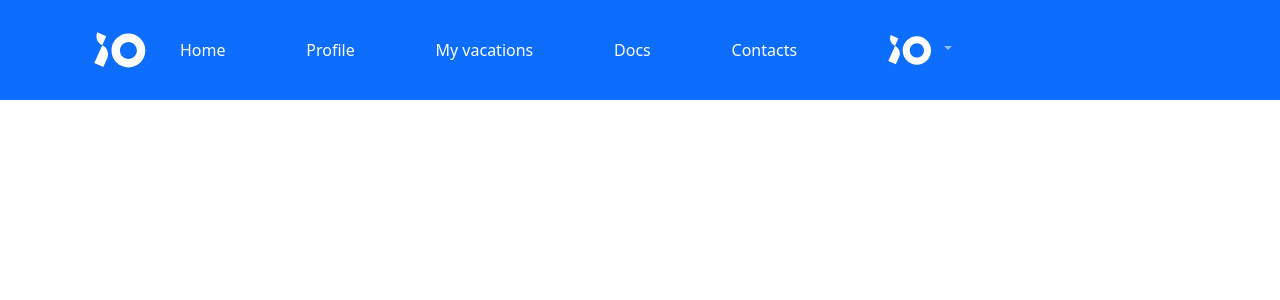
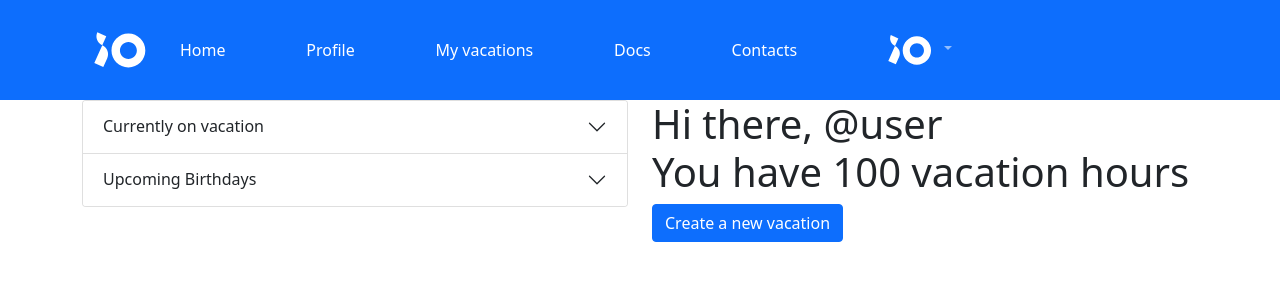
Before and after one commit to kristiyan675/ioPeoplePractise, a React (Create React App) app: page / in a window 1280 px wide. Shown: the top 300 px of the page. Built offline with nearby package versions, Linux system fonts and the light colour scheme.

Commit message:
Add header accordion, button and title

```diff
--- a/src/components/Homepage/Homepage.js
+++ b/src/components/Homepage/Homepage.js
@@ -1,7 +1,38 @@
+import { Button, Accordion, Container, Row, Col } from "react-bootstrap";
 import Navigation from "./Navigation/Navigation";
-
+import classes from "./Homepage.module.scss";
 const Homepage = (props) => {
-  return <Navigation />;
+  return (
+    <header className={classes.header}>
+      <Navigation />
+      <Container>
+        <Row>
+          <Col>
+          <Accordion>
+      <Accordion.Item eventKey="0">
+        <Accordion.Header>Currently on vacation</Accordion.Header>
+        <Accordion.Body>
+       User1
+        </Accordion.Body>
+      </Accordion.Item>
+      <Accordion.Item eventKey="1">
+        <Accordion.Header>Upcoming Birthdays</Accordion.Header>
+        <Accordion.Body>
+         User3
+        </Accordion.Body>
+      </Accordion.Item>
+    </Accordion>
+          </Col>
+          <Col>
+            <h1>
+              Hi there, @user <br /> You have 100 vacation hours
+            </h1>
+            <Button>Create a new vacation</Button>{" "}
+          </Col>
+        </Row>
+      </Container>
+    </header>
+  );
 };
 
 export default Homepage;
--- /dev/null
+++ b/src/components/Homepage/Homepage.module.scss
@@ -0,0 +1,4 @@
+.header{
+    height: 100vh;
+
+}
```
